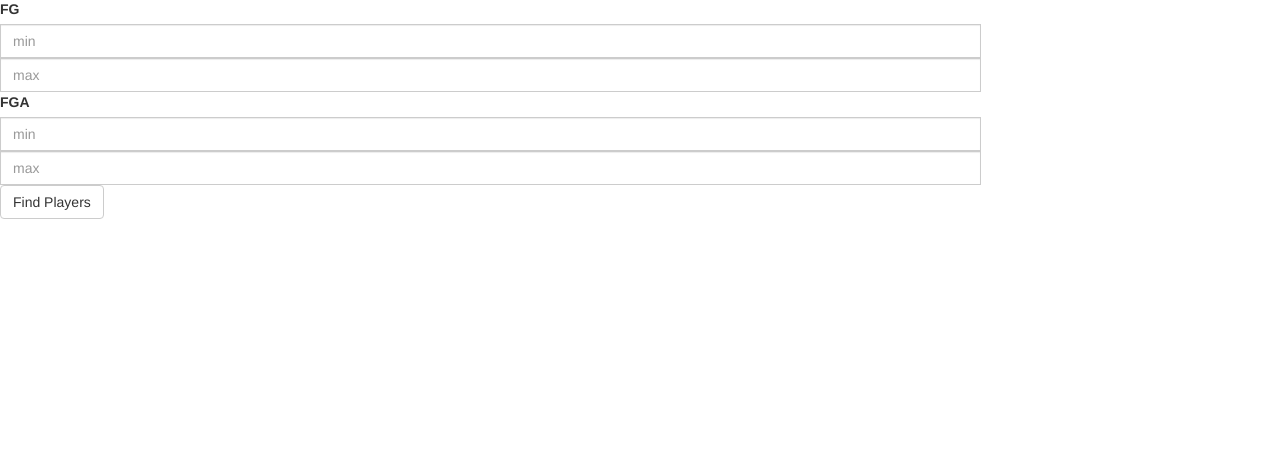
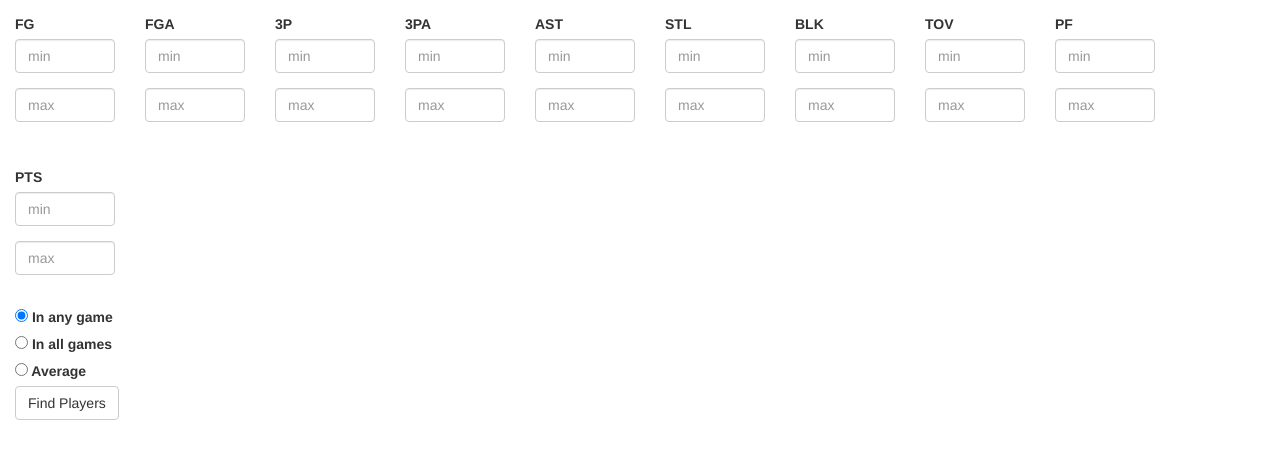
Before and after one commit to michaelchurch90/NBAStats, a PHP site: page /findplayer.php in a window 1280 px wide. Shown: the part 51-510 px from the top of the page. Run offline with PHP 8.4, Linux system fonts and the light colour scheme; some libraries are stand-ins or nearby versions.

Commit message:
I fixed up the look of a lot of the website and largely completed the input for a lot of it. The main thing now is to get the output how i like it

```diff
--- a/css/mainstyle.css
+++ b/css/mainstyle.css
@@ -8,18 +8,44 @@ body {
 }
 div#input
 {
-   width: 400px;
+   margin: 15px;
+}
+div#input select
+{
+    width: 300px;
+}
+div#output
+{
+    margin: 15px;
 }
 label
 {
     float: left;
 }
 
-.number
+.form2group
 {
-    width: 5px;
+    margin:15px;
+    float: left;
+    width: 100px;
+}
+.searchtyperadio
+{
+    clear: left;
+    margin: 15px;
 }
 
+#btnsubmit
+{
+    margin: 15px;
+    clear: left;
+}
+#output h3
+{
+    margin: 10px;
+
+    display: inline;
+}
 /* Colors
     red:        #F5001D
     yellow:     #FFCD00
--- a/dbhandler.php
+++ b/dbhandler.php
@@ -2,7 +2,7 @@
 
 
 $username = "root";
-$password = "sports11.";
+$password = "Sports11.";
 $hostname= "localhost";
 $con = mysql_connect($hostname,$username,$password)
     or die("Unable to connect to MySQL");
@@ -86,14 +86,66 @@ function getPlayersOnTeam($teamName)
     return $result;
 }
 
-function getFindPlayer($fgmin,$fgmax,$fgamin,$fgamax)
+function getFindPlayer($fgmin,$fgmax,$fgamin,$fgamax,$threepmin,$threepmax,$threepamin,$threepamax,$astmin,$astmax,$stlmin,$stlmax,$blkmin,$blkmax,$tovmin,$tovmax,$pfmin,$pfmax,$ptsmin,$ptsmax)
 {
     $query = sprintf("SELECT DISTINCT PlayerName
                     FROM gameinfo
                     WHERE FG BETWEEN %s AND %s
                     AND FGA BETWEEN %s AND %s
-                    ORDER BY PlayerName",$fgmin,$fgmax,$fgamin,$fgamax);
+                    AND 3P BETWEEN %s AND %s
+                    AND 3PA BETWEEN %s AND %s
+                    AND AST BETWEEN %s AND %s
+                    AND STL BETWEEN %s AND %s
+                    AND BLK BETWEEN %s AND %s
+                    AND TOV BETWEEN %s AND %s
+                    AND PF BETWEEN %s AND %s
+                    AND PTS BETWEEN %s AND %s
+                    ORDER BY PlayerName",
+                    $fgmin,$fgmax,$fgamin,$fgamax,$threepmin,$threepmax,$threepamin,$threepamax,$astmin,$astmax,$stlmin,$stlmax,$blkmin,$blkmax,$tovmin,$tovmax,$pfmin,$pfmax,$ptsmin,$ptsmax);
+    //echo $query;
+    $result = mysql_query($query);
+    return $result;
+}
 
+function getFindPlayerTotal($fgmin,$fgmax,$fgamin,$fgamax,$threepmin,$threepmax,$threepamin,$threepamax,$astmin,$astmax,$stlmin,$stlmax,$blkmin,$blkmax,$tovmin,$tovmax,$pfmin,$pfmax,$ptsmin,$ptsmax)
+{
+    $query = sprintf("SELECT PlayerName
+                    FROM gameinfo
+                    GROUP BY PlayerName
+                    HAVING SUM(FG) BETWEEN %s AND %s
+                    AND SUM(FGA) BETWEEN %s AND %s
+                    AND SUM(3P) BETWEEN %s AND %s
+                    AND SUM(3PA) BETWEEN %s AND %s
+                    AND SUM(AST) BETWEEN %s AND %s
+                    AND SUM(STL) BETWEEN %s AND %s
+                    AND SUM(BLK) BETWEEN %s AND %s
+                    AND SUM(TOV) BETWEEN %s AND %s
+                    AND SUM(PF) BETWEEN %s AND %s
+                    AND SUM(PTS) BETWEEN %s AND %s
+                    ORDER BY PlayerName",
+                    $fgmin,$fgmax,$fgamin,$fgamax,$threepmin,$threepmax,$threepamin,$threepamax,$astmin,$astmax,$stlmin,$stlmax,$blkmin,$blkmax,$tovmin,$tovmax,$pfmin,$pfmax,$ptsmin,$ptsmax);
+    //echo $query;
+    $result = mysql_query($query);
+    return $result;
+}
+function getFindPlayerAverage($fgmin,$fgmax,$fgamin,$fgamax,$threepmin,$threepmax,$threepamin,$threepamax,$astmin,$astmax,$stlmin,$stlmax,$blkmin,$blkmax,$tovmin,$tovmax,$pfmin,$pfmax,$ptsmin,$ptsmax)
+{
+    $query = sprintf("SELECT PlayerName
+                    FROM gameinfo
+                    GROUP BY PlayerName
+                    HAVING AVG(FG) BETWEEN %s AND %s
+                    AND AVG(FGA) BETWEEN %s AND %s
+                    AND AVG(3P) BETWEEN %s AND %s
+                    AND AVG(3PA) BETWEEN %s AND %s
+                    AND AVG(AST) BETWEEN %s AND %s
+                    AND AVG(STL) BETWEEN %s AND %s
+                    AND AVG(BLK) BETWEEN %s AND %s
+                    AND AVG(TOV) BETWEEN %s AND %s
+                    AND AVG(PF) BETWEEN %s AND %s
+                    AND AVG(PTS) BETWEEN %s AND %s
+                    ORDER BY PlayerName",
+                    $fgmin,$fgmax,$fgamin,$fgamax,$threepmin,$threepmax,$threepamin,$threepamax,$astmin,$astmax,$stlmin,$stlmax,$blkmin,$blkmax,$tovmin,$tovmax,$pfmin,$pfmax,$ptsmin,$ptsmax);
+    //echo $query;
     $result = mysql_query($query);
     return $result;
 }
--- a/findplayer.php
+++ b/findplayer.php
@@ -11,11 +11,11 @@ include_once "dbhandler.php"
                 {
                     $("form").submit(function (e)
                     {
-                       // e.preventDefault();
-                      //  $.get("ajax/getfindplayer.php", $(this).serialize(), function (r)
-                      //  {
-                       //     $("div#output").html(r);
-                       // });
+                        e.preventDefault();
+                        $.get("ajax/getfindplayer.php", $(this).serialize(), function (r)
+                        {
+                            $("div#output").html(r);
+                        });
                     });
                 });
         </script>
@@ -29,12 +29,126 @@ include_once "dbhandler.php"
 
 
 
-            <form action="ajax/getfindplayer.php" method="get">
-            <div class="input-group">
-                <label>FG</label><input type="number" name="fgmin" class="form-control number" placeholder="min"/>
-                <input type="number" name="fgmax" class="form-control number" placeholder="max"/>
-                <label>FGA</label><input type="number" name="fgamax" class="form-control number" placeholder="min"/>
-                <input type="number" name="fgamax" class="form-control number" placeholder="max"/>
+            <form role="form" action="ajax/getfindplayer.php" method="get">
+            <div class="form2group">
+            <div class="form-group">
+                <label for="fgmin">FG</label>
+                <input type="number" id="fgmin" name="fgmin" class="form-control number" placeholder="min"/>
+            </div>
+            <div class="form-group">
+                <label class="sr-only" for="fgmax">FG</label>
+                <input type="number" name="fgmax" id="fgmax" class="form-control number" placeholder="max"/>
+            </div>
+            </div>
+            <div class="form2group">
+            <div class="form-group">
+                <label for="fgamin">FGA</label>
+                <input type="number" name="fgamin" id="fgamin" class="form-control number" placeholder="min"/>
+            </div>
+            <div class="form-group">
+                <label class="sr-only" for="fgamax">FGA</label>
+                <input type="number" name="fgamax" id="fgamax" class="form-control number" placeholder="max"/>
+            </div>
+            </div>
+            <div class="form2group">
+            <div class="form-group">
+                <label for="threepmin">3P</label>
+                <input type="number" name="threepmin" id="threepmin" class="form-control number" placeholder="min"/>
+            </div>
+            <div class="form-group">
+                <label class="sr-only" for="threepmax">3P</label>
+                <input type="number" name="threepmax" id="threepmax" class="form-control number" placeholder="max"/>
+            </div>
+            </div>
+            <div class="form2group">
+            <div class="form-group">
+                <label for="threepamin">3PA</label>
+                <input type="number" name="threepamin" id="threepamin" class="form-control number" placeholder="min"/>
+            </div>
+            <div class="form-group">
+                <label class="sr-only" for="threepamax">3PA</label>
+                <input type="number" name="threepamax" id="threepamax" class="form-control number" placeholder="max"/>
+            </div>
+            </div>
+            <div class="form2group">
+            <div class="form-group">
+                <label for="astmin">AST</label>
+                <input type="number" name="astmin" id="astmin" class="form-control number" placeholder="min"/>
+            </div>
+            <div class="form-group">
+                <label class="sr-only" for="astmax">AST</label>
+                <input type="number" name="astmax" id="astmax" class="form-control number" placeholder="max"/>
+            </div>
+            </div>
+            <div class="form2group">
+            <div class="form-group">
+                <label for="stlmin">STL</label>
+                <input type="number" id="stlmin" name="stlmin" class="form-control number" placeholder="min"/>
+            </div>
+            <div class="form-group">
+                <label class="sr-only" for="stlmax">STL</label>
+                <input type="number" name="stlmax" id="stlmax" class="form-control number" placeholder="max"/>
+            </div>
+            </div>
+            <div class="form2group">
+            <div class="form-group">
+                <label for="blkmin">BLK</label>
+                <input type="number" id="blkmin" name="blkmin" class="form-control number" placeholder="min"/>
+            </div>
+            <div class="form-group">
+                <label class="sr-only" for="blkmax">BLK</label>
+                <input type="number" name="blkmax" id="blkmax" class="form-control number" placeholder="max"/>
+            </div>
+            </div>
+            <div class="form2group">
+            <div class="form-group">
+                <label for="tovmin">TOV</label>
+                <input type="number" id="tovmin" name="tovmin" class="form-control number" placeholder="min"/>
+            </div>
+            <div class="form-group">
+                <label class="sr-only" for="tovmax">TOV</label>
+                <input type="number" name="tovmax" id="tovmax" class="form-control number" placeholder="max"/>
+            </div>
+            </div>
+            <div class="form2group">
+            <div class="form-group">
+                <label for="pfmin">PF</label>
+                <input type="number" id="pfmin" name="pfmin" class="form-control number" placeholder="min"/>
+            </div>
+            <div class="form-group">
+                <label class="sr-only" for="pfmax">PF</label>
+                <input type="number" name="pfmax" id="pfmax" class="form-control number" placeholder="max"/>
+            </div>
+            </div>
+            <div class="form2group">
+            <div class="form-group">
+                <label for="ptsmin">PTS</label>
+                <input type="number" id="ptsmin" name="ptsmin" class="form-control number" placeholder="min"/>
+            </div>
+            <div class="form-group">
+                <label class="sr-only" for="ptsmax">PTS</label>
+                <input type="number" name="ptsmax" id="ptsmax" class="form-control number" placeholder="max"/>
+            </div>
+            </div>
+            <div class="form-group searchtyperadio">
+                <label>
+                <input checked type="radio" name="searchtype" id="pergame" value="pergame" />
+                    In any game
+                </label>
+            </div>
+            <div class="form-group searchtyperadio">
+                <label>
+                <input type="radio" name="searchtype" id="total" value="total"/>
+                    In all games
+                </label>
+            </div>
+            <div class="form-group searchtyperadio">
+                <label>
+                <input type="radio" name="searchtype" id="average" value="average"/>
+                    Average
+                </label>
+            </div>
+            <div class="form-group" id="btnsubmit">
                 <input type="submit" class="btn btn-default" value ="Find Players"/>
             </div>
 
@@ -44,8 +158,6 @@ include_once "dbhandler.php"
 
         <!--div for output-->
         <div id="output">
-            <?php
-            ?>
         </div>
     </body>
 </html>
--- a/playerstats.php
+++ b/playerstats.php
@@ -26,16 +26,19 @@ include_once "dbhandler.php";
        <?php
             include "partial/navigation.html";
         ?>
-
+        <div id="input">
         <form>
             <div class="input-group">
                 <input type="text" name="playername" class="form-control" placeholder="Player Name"/>
+            </div>
+            <div class="input-group">
                 <input type="submit" class="btn btn-default" value ="Get Stats"/>
             </div>
 
 
 
         </form>
+        </div>
 
         <!--div for output-->
         <div id="output">
```
Also changed, not shown: ajax/getfindplayer.php (+58 -13 lines), ajax/getteaminfo.php (+9 -9 lines), sql/Dump20140415.sql.
